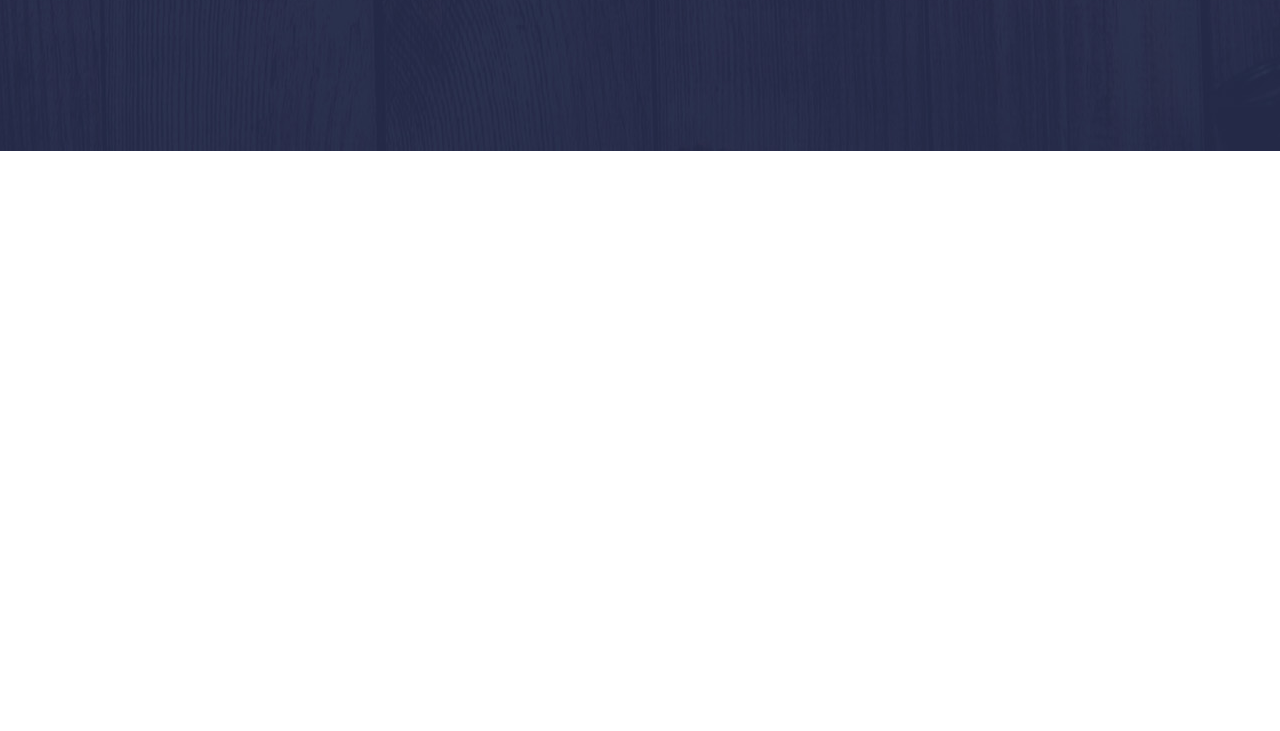
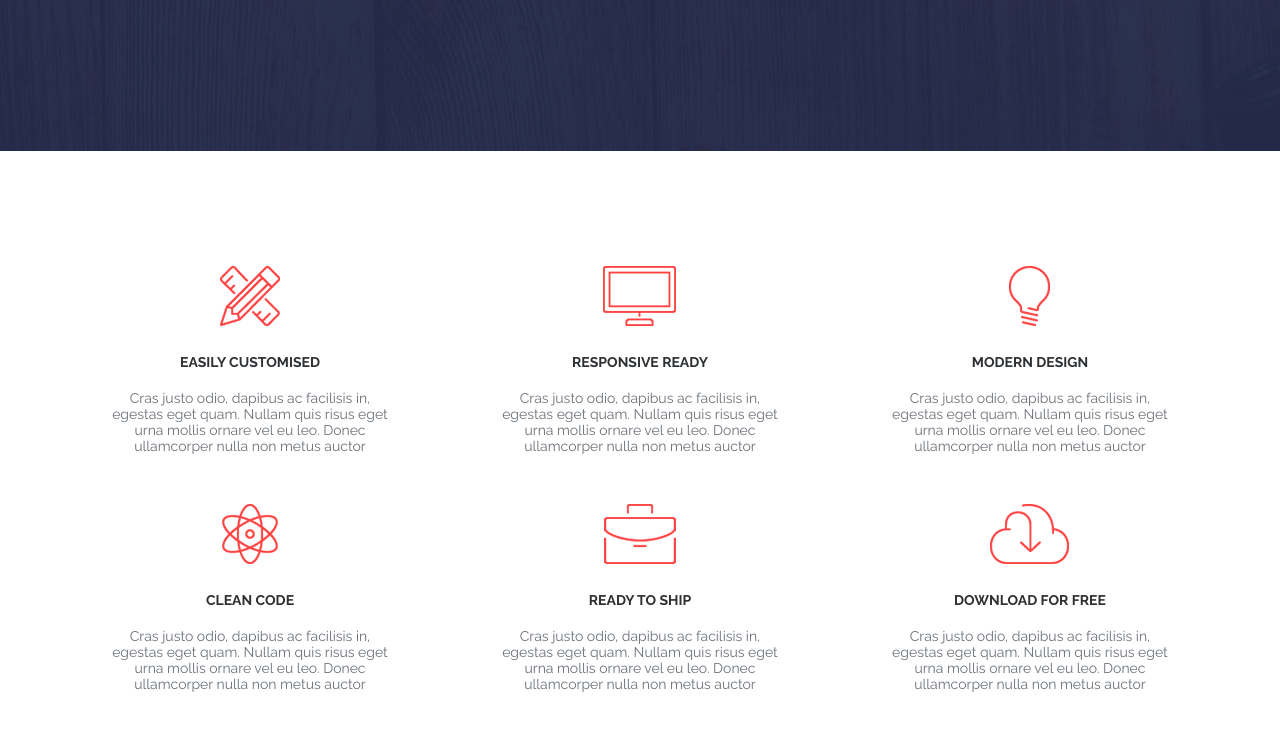
Before and after one commit to VitaSvichkar/Landing, a plain HTML site: page index.html in a window 1280 px wide. Shown: the part 599-1330 px from the top of the page. Before the commit the page ends 800 px from the top, so only its background shows below. Drawn offline with nearby package versions, Linux system fonts and the light colour scheme.

Commit message:
FEatures (icons)

```diff
--- a/css/style.css
+++ b/css/style.css
@@ -140,3 +140,38 @@ p {
 .btn--red:hover {
     background-color: #dd3434;
 }
+
+
+/* Features
+================================== */
+.features {
+    display: flex;
+    flex-wrap: wrap;
+    /* border: 1px solid red; */
+    margin:90px 0;
+}
+
+.features__item {
+    width: 33.33333%;
+    text-align: center;
+    padding: 0 50px;
+    margin: 25px 0;
+}
+
+.features__icon {
+    margin-bottom: 25px;
+}
+
+.features__title {
+    margin-bottom:20px;
+    font-size:14px;
+    color: #2d3033;
+    font-weight: 700;
+    text-transform: uppercase;
+}
+
+.font__text {
+    font-size: 14px;
+    color:  #6c7279;
+    line-height: 1.5;
+}
--- a/index.html
+++ b/index.html
@@ -42,7 +42,46 @@
 
 </div>
 
+<!-- Features -->
+<div class="container">
+    <div class="features">
+        <div class="features__item">
+            <img src="img/Features/Layer 48.png" alt="" class="features__icon">
+            <h4 class="features__title">Easily Customised</h4>
+            <div class="features__text">Cras justo odio, dapibus ac facilisis in, egestas eget quam. Nullam quis risus eget urna mollis ornare vel eu leo. Donec ullamcorper nulla non metus auctor</div>
+        </div>
 
+        <div class="features__item">
+            <img src="img/Features/Layer 44.png" alt="" class="features__icon">
+            <h4 class="features__title">Responsive Ready</h4>
+            <div class="features__text">Cras justo odio, dapibus ac facilisis in, egestas eget quam. Nullam quis risus eget urna mollis ornare vel eu leo. Donec ullamcorper nulla non metus auctor</div>
+        </div>
+
+        <div class="features__item">
+            <img src="img/Features/Layer 47.png" alt="" class="features__icon">
+            <h4 class="features__title">Modern Design</h4>
+            <div class="features__text">Cras justo odio, dapibus ac facilisis in, egestas eget quam. Nullam quis risus eget urna mollis ornare vel eu leo. Donec ullamcorper nulla non metus auctor </div>
+        </div>
+
+        <div class="features__item">
+            <img src="img/Features/Layer 46.png" alt="" class="features__icon">
+            <h4 class="features__title">Clean Code</h4>
+            <div class="features__text">Cras justo odio, dapibus ac facilisis in, egestas eget quam. Nullam quis risus eget urna mollis ornare vel eu leo. Donec ullamcorper nulla non metus auctor </div>
+        </div>
+
+        <div class="features__item">
+            <img src="img/Features/Layer 43.png" alt="" class="features__icon">
+            <h4 class="features__title">Ready To Ship</h4>
+            <div class="features__text">Cras justo odio, dapibus ac facilisis in, egestas eget quam. Nullam quis risus eget urna mollis ornare vel eu leo. Donec ullamcorper nulla non metus auctor </div>
+        </div>
+
+        <div class="features__item">
+            <img src="img/Features/Layer 45.png" alt="" class="features__icon">
+            <h4 class="features__title">Download For Free</h4>
+            <div class="features__text">Cras justo odio, dapibus ac facilisis in, egestas eget quam. Nullam quis risus eget urna mollis ornare vel eu leo. Donec ullamcorper nulla non metus auctor </div>
+        </div>
+    </div> <!-- /.features-->
+</div> <!-- /.container-->
 
 
 </body>
```
Also changed, not shown: img/Features/Layer 43.png (added), img/Features/Layer 44.png (added), img/Features/Layer 45.png (added), img/Features/Layer 46.png (added), img/Features/Layer 47.png (added), img/Features/Layer 48.png (added).
